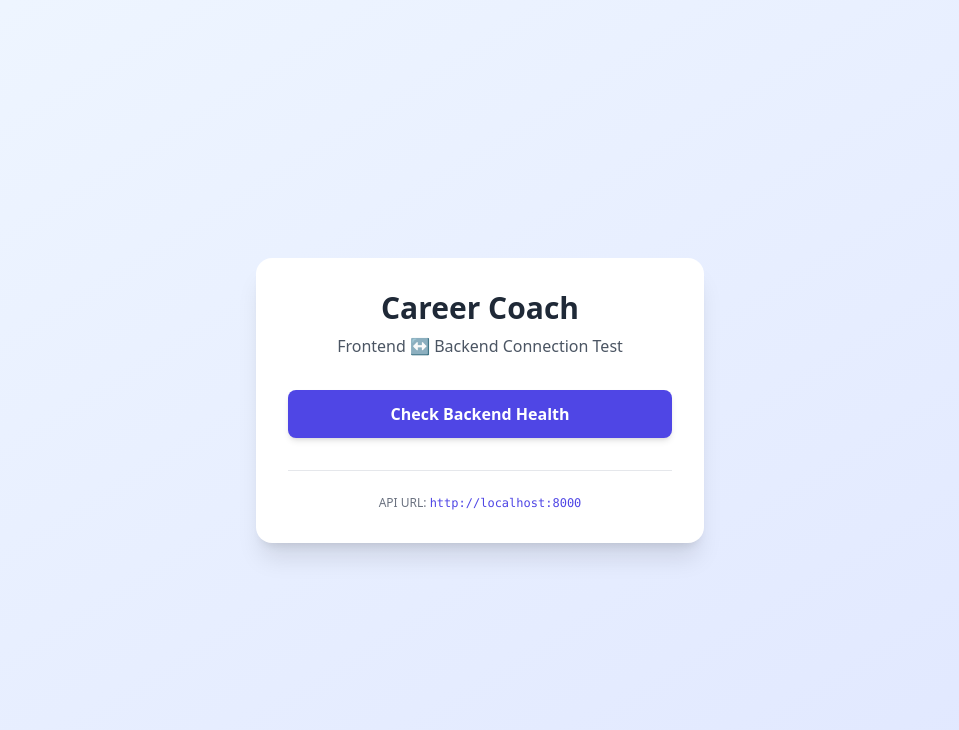
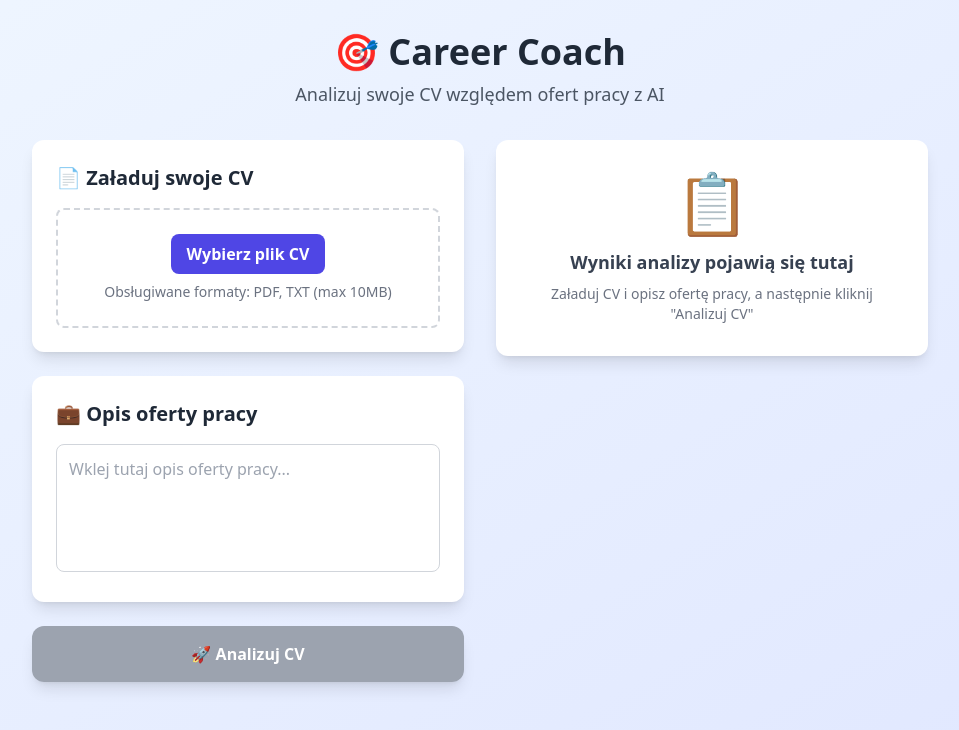
Before and after one commit to kamilbrzezinski/career-coach-frontend, a React (Vite) app: page / in a window 1280 px wide. Shown: the top 730 px of the page, without its empty margins (160-1119 px from the left). Built offline with nearby package versions, Linux system fonts and the light colour scheme.

Commit message:
Implement MVP - user uploads CV and job offer content and gets feedback

```diff
--- a/src/App.jsx
+++ b/src/App.jsx
@@ -1,88 +1,294 @@
-import { useState } from 'react'
+import { useState, useRef } from 'react'
 import './App.css'
 
 const API_URL = 'http://localhost:8000'
 
 function App() {
-  const [healthData, setHealthData] = useState(null)
+  // Stan aplikacji
+  const [cvText, setCvText] = useState('')
+  const [jobDescription, setJobDescription] = useState('')
+  const [analysis, setAnalysis] = useState(null)
   const [loading, setLoading] = useState(false)
   const [error, setError] = useState(null)
+  const [uploadedFile, setUploadedFile] = useState(null)
+  const fileInputRef = useRef(null)
 
-  const checkHealth = async () => {
+  const handleFileUpload = async (event) => {
+    const file = event.target.files[0]
+    if (!file) return
+
+    // Sprawdź format pliku
+    const fileExtension = file.name.toLowerCase().split('.').pop()
+    if (!['pdf', 'txt'].includes(fileExtension)) {
+      setError('Nieobsługiwany format pliku. Dozwolone: PDF, TXT')
+      return
+    }
+
+    // Sprawdź rozmiar pliku (max 10MB)
+    if (file.size > 10 * 1024 * 1024) {
+      setError('Plik jest za duży. Maksymalny rozmiar: 10MB')
+      return
+    }
+
     setLoading(true)
     setError(null)
+    setUploadedFile(file.name)
+
     try {
-      const response = await fetch(`${API_URL}/health`)
+      const formData = new FormData()
+      formData.append('file', file)
+
+      const response = await fetch(`${API_URL}/upload-cv`, {
+        method: 'POST',
+        body: formData,
+      })
+
       if (!response.ok) {
-        throw new Error(`HTTP error! status: ${response.status}`)
+        const errorData = await response.json()
+        throw new Error(errorData.detail || 'Błąd podczas przetwarzania pliku')
       }
+
       const data = await response.json()
-      setHealthData(data)
+      setCvText(data.text)
+      setError(null)
     } catch (err) {
       setError(err.message)
-      setHealthData(null)
+      setUploadedFile(null)
+    } finally {
+      setLoading(false)
+    }
+  }
+
+  const analyzeCv = async () => {
+    if (!cvText.trim()) {
+      setError('Proszę najpierw załadować CV')
+      return
+    }
+
+    if (!jobDescription.trim()) {
+      setError('Proszę podać opis oferty pracy')
+      return
+    }
+
+    setLoading(true)
+    setError(null)
+
+    try {
+      const formData = new FormData()
+      formData.append('cv_text', cvText)
+      formData.append('job_description', jobDescription)
+
+      const response = await fetch(`${API_URL}/analyze`, {
+        method: 'POST',
+        body: formData,
+      })
+
+      if (!response.ok) {
+        const errorData = await response.json()
+        throw new Error(errorData.detail || 'Błąd podczas analizy')
+      }
+
+      const data = await response.json()
+      setAnalysis(data)
+    } catch (err) {
+      setError(err.message)
     } finally {
       setLoading(false)
     }
   }
 
   return (
-    <div className="min-h-screen bg-gradient-to-br from-blue-50 to-indigo-100 flex items-center justify-center p-4">
-      <div className="bg-white rounded-2xl shadow-xl p-8 max-w-md w-full">
-        <h1 className="text-3xl font-bold text-gray-800 mb-2 text-center">
-          Career Coach
+    <div className="min-h-screen bg-gradient-to-br from-blue-50 to-indigo-100 py-8 px-4">
+      <div className="max-w-4xl mx-auto">
+        <div className="text-center mb-8">
+          <h1 className="text-4xl font-bold text-gray-800 mb-2">
+            🎯 Career Coach
           </h1>
-        <p className="text-gray-600 text-center mb-8">
-          Frontend ↔️ Backend Connection Test
+          <p className="text-gray-600 text-lg">
+            Analizuj swoje CV względem ofert pracy z AI
           </p>
+        </div>
 
+        <div className="grid grid-cols-1 lg:grid-cols-2 gap-8">
+          {/* Lewa kolumna - Upload i formularz */}
+          <div className="space-y-6">
+            {/* Upload CV */}
+            <div className="bg-white rounded-xl shadow-lg p-6">
+              <h2 className="text-xl font-semibold text-gray-800 mb-4 flex items-center">
+                📄 Załaduj swoje CV
+              </h2>
+
+              <div className="space-y-4">
+                <div className="border-2 border-dashed border-gray-300 rounded-lg p-6 text-center hover:border-indigo-400 transition-colors">
+                  <input
+                    ref={fileInputRef}
+                    type="file"
+                    accept=".pdf,.txt"
+                    onChange={handleFileUpload}
+                    className="hidden"
+                  />
                   <button
-          onClick={checkHealth}
+                    onClick={() => fileInputRef.current?.click()}
                     disabled={loading}
-          className="w-full bg-indigo-600 hover:bg-indigo-700 disabled:bg-indigo-400 text-white font-semibold py-3 px-6 rounded-lg transition duration-200 ease-in-out transform hover:scale-105 active:scale-95 shadow-md"
+                    className="bg-indigo-600 hover:bg-indigo-700 disabled:bg-indigo-400 text-white font-semibold py-2 px-4 rounded-lg transition duration-200"
                   >
-          {loading ? 'Checking...' : 'Check Backend Health'}
+                    {loading ? 'Przetwarzanie...' : 'Wybierz plik CV'}
                   </button>
+                  <p className="text-sm text-gray-500 mt-2">
+                    Obsługiwane formaty: PDF, TXT (max 10MB)
+                  </p>
+                </div>
 
-        {error && (
-          <div className="mt-6 bg-red-50 border border-red-200 rounded-lg p-4">
-            <p className="text-red-800 font-semibold mb-1">Error:</p>
-            <p className="text-red-600 text-sm">{error}</p>
-            <p className="text-red-500 text-xs mt-2">
-              Make sure backend is running on {API_URL}
+                {uploadedFile && (
+                  <div className="bg-green-50 border border-green-200 rounded-lg p-3">
+                    <p className="text-green-800 text-sm">
+                      ✅ Załadowano: <span className="font-semibold">{uploadedFile}</span>
                     </p>
                   </div>
                 )}
-
-        {healthData && (
-          <div className="mt-6 bg-green-50 border border-green-200 rounded-lg p-4">
-            <p className="text-green-800 font-semibold mb-3 flex items-center">
-              <span className="text-2xl mr-2">✅</span>
-              Backend is healthy!
-            </p>
-            <div className="space-y-2 text-sm">
-              <div className="flex justify-between">
-                <span className="text-gray-600">Status:</span>
-                <span className="font-mono text-green-700">{healthData.status}</span>
-              </div>
-              <div className="flex justify-between">
-                <span className="text-gray-600">Service:</span>
-                <span className="font-mono text-green-700">{healthData.service}</span>
-              </div>
-              <div className="flex justify-between">
-                <span className="text-gray-600">Timestamp:</span>
-                <span className="font-mono text-green-700 text-xs">
-                  {new Date(healthData.timestamp).toLocaleString()}
-                </span>
               </div>
             </div>
+
+            {/* Opis oferty pracy */}
+            <div className="bg-white rounded-xl shadow-lg p-6">
+              <h2 className="text-xl font-semibold text-gray-800 mb-4 flex items-center">
+                💼 Opis oferty pracy
+              </h2>
+
+              <textarea
+                value={jobDescription}
+                onChange={(e) => setJobDescription(e.target.value)}
+                placeholder="Wklej tutaj opis oferty pracy..."
+                className="w-full h-32 p-3 border border-gray-300 rounded-lg resize-none focus:ring-2 focus:ring-indigo-500 focus:border-indigo-500"
+                disabled={loading}
+              />
+            </div>
+
+            {/* Przycisk analizy */}
+            <button
+              onClick={analyzeCv}
+              disabled={loading || !cvText.trim() || !jobDescription.trim()}
+              className="w-full bg-gradient-to-r from-indigo-600 to-purple-600 hover:from-indigo-700 hover:to-purple-700 disabled:from-gray-400 disabled:to-gray-400 text-white font-semibold py-4 px-6 rounded-xl transition duration-200 transform hover:scale-105 active:scale-95 shadow-lg"
+            >
+              {loading ? (
+                <div className="flex items-center justify-center">
+                  <div className="animate-spin rounded-full h-5 w-5 border-b-2 border-white mr-2"></div>
+                  Analizuję CV...
+                </div>
+              ) : (
+                '🚀 Analizuj CV'
+              )}
+            </button>
+
+            {/* Błąd */}
+            {error && (
+              <div className="bg-red-50 border border-red-200 rounded-lg p-4">
+                <p className="text-red-800 font-semibold mb-1">❌ Błąd:</p>
+                <p className="text-red-600 text-sm">{error}</p>
               </div>
             )}
+          </div>
 
-        <div className="mt-8 pt-6 border-t border-gray-200">
-          <p className="text-xs text-gray-500 text-center">
-            API URL: <span className="font-mono text-indigo-600">{API_URL}</span>
+          {/* Prawa kolumna - Wyniki analizy */}
+          <div className="space-y-6">
+            {analysis ? (
+              <div className="space-y-6">
+                {/* Procent dopasowania */}
+                <div className="bg-white rounded-xl shadow-lg p-6">
+                  <h2 className="text-xl font-semibold text-gray-800 mb-4 flex items-center">
+                    📊 Dopasowanie CV
+                  </h2>
+                  <div className="text-center">
+                    <div className="text-4xl font-bold text-indigo-600 mb-2">
+                      {analysis.match_percentage}%
+                    </div>
+                    <div className="w-full bg-gray-200 rounded-full h-3 mb-4">
+                      <div
+                        className="bg-gradient-to-r from-indigo-500 to-purple-500 h-3 rounded-full transition-all duration-1000"
+                        style={{ width: `${analysis.match_percentage}%` }}
+                      ></div>
+                    </div>
+                    <p className="text-gray-600 text-sm">
+                      {analysis.match_percentage >= 80 ? 'Doskonałe dopasowanie!' :
+                       analysis.match_percentage >= 60 ? 'Dobre dopasowanie' :
+                       analysis.match_percentage >= 40 ? 'Średnie dopasowanie' :
+                       'Wymaga poprawy'}
                     </p>
+                  </div>
+                </div>
+
+                {/* Mocne strony */}
+                <div className="bg-white rounded-xl shadow-lg p-6">
+                  <h3 className="text-lg font-semibold text-green-700 mb-3 flex items-center">
+                    ✅ Mocne strony
+                  </h3>
+                  <ul className="space-y-2">
+                    {analysis.strengths.map((strength, index) => (
+                      <li key={index} className="flex items-start">
+                        <span className="text-green-500 mr-2">•</span>
+                        <span className="text-gray-700">{strength}</span>
+                      </li>
+                    ))}
+                  </ul>
+                </div>
+
+                {/* Słabe strony */}
+                <div className="bg-white rounded-xl shadow-lg p-6">
+                  <h3 className="text-lg font-semibold text-red-700 mb-3 flex items-center">
+                    ⚠️ Słabe strony
+                  </h3>
+                  <ul className="space-y-2">
+                    {analysis.weaknesses.map((weakness, index) => (
+                      <li key={index} className="flex items-start">
+                        <span className="text-red-500 mr-2">•</span>
+                        <span className="text-gray-700">{weakness}</span>
+                      </li>
+                    ))}
+                  </ul>
+                </div>
+
+                {/* Sugestie poprawek */}
+                <div className="bg-white rounded-xl shadow-lg p-6">
+                  <h3 className="text-lg font-semibold text-blue-700 mb-3 flex items-center">
+                    💡 Sugestie poprawek CV
+                  </h3>
+                  <ul className="space-y-2">
+                    {analysis.suggestions.map((suggestion, index) => (
+                      <li key={index} className="flex items-start">
+                        <span className="text-blue-500 mr-2">•</span>
+                        <span className="text-gray-700">{suggestion}</span>
+                      </li>
+                    ))}
+                  </ul>
+                </div>
+
+                {/* Sugestie nauki */}
+                <div className="bg-white rounded-xl shadow-lg p-6">
+                  <h3 className="text-lg font-semibold text-purple-700 mb-3 flex items-center">
+                    🎓 Sugestie nauki
+                  </h3>
+                  <ul className="space-y-2">
+                    {analysis.learning_suggestions.map((suggestion, index) => (
+                      <li key={index} className="flex items-start">
+                        <span className="text-purple-500 mr-2">•</span>
+                        <span className="text-gray-700">{suggestion}</span>
+                      </li>
+                    ))}
+                  </ul>
+                </div>
+              </div>
+            ) : (
+              <div className="bg-white rounded-xl shadow-lg p-8 text-center">
+                <div className="text-6xl mb-4">📋</div>
+                <h3 className="text-lg font-semibold text-gray-700 mb-2">
+                  Wyniki analizy pojawią się tutaj
+                </h3>
+                <p className="text-gray-500 text-sm">
+                  Załaduj CV i opisz ofertę pracy, a następnie kliknij "Analizuj CV"
+                </p>
+              </div>
+            )}
+          </div>
         </div>
       </div>
     </div>
```
Also changed, not shown: 1 other file (tests, documents, lock files or other folders). Lines whose indentation alone changed are shown as unchanged.
